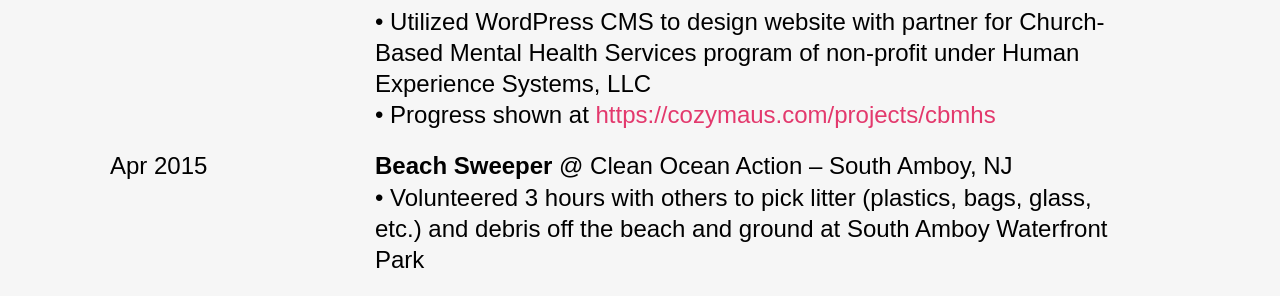
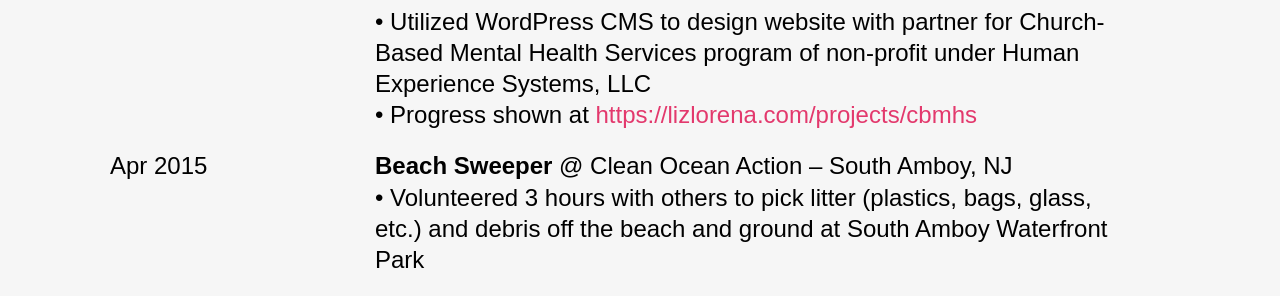
Before and after one commit to liz-lorena/2020, a Jekyll site: the page built from cv/index.html, in a window 1280 px wide and 900 px high, scrolled down 3275 px. Shown: the part 159-455 px from the top of the window. Built offline with Jekyll 4.4.1, drawn with Linux system fonts in a browser that asks for light colours; some of the changed lines change nothing that is shown.

Commit message:
Update index.html

```diff
--- a/cv/index.html
+++ b/cv/index.html
@@ -177,7 +177,7 @@
 		<div class="columnTwo"><p>
 			<strong>Web Developer</strong> @ Churches Improving Communities (CIC) – Remote<br>
 			• Utilized WordPress CMS to design website with partner for Church-Based Mental Health Services program of non-profit under Human Experience Systems, LLC<br>
-			• Progress shown at <a href="https://cozymaus.com/projects/cbmhs" target="_blank" rel="nofollow">https://cozymaus.com/projects/cbmhs</a>
+			• Progress shown at <a href="https://lizlorena.com/projects/cbmhs" target="_blank" rel="nofollow">https://lizlorena.com/projects/cbmhs</a>
 		</p></div>
 
 	<div class="columnOne"><p>Apr 2015</p></div>
```
